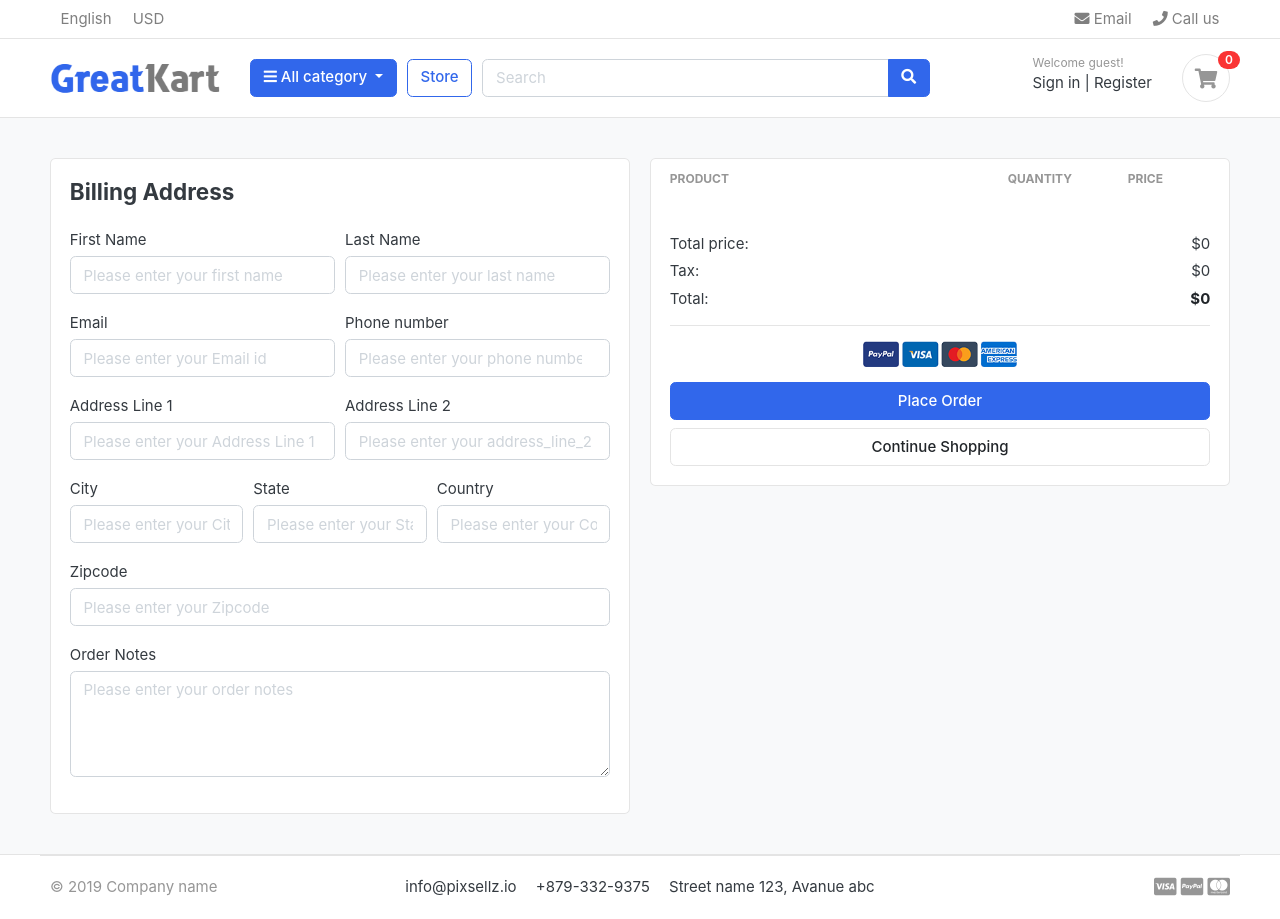
After one commit to mahirkambran/greatkart-django, a Django app: page /cart/checkout/ in a window 1280 px wide. The commit adds this page. Run offline with Django 5.2, Linux system fonts and the light colour scheme; tables that the repository leaves empty hold one stand-in row (values such as "Sample post"); lists and menus that the app fills with data are empty; some libraries are stand-ins or nearby versions; some web fonts are replaced.

Commit message:
Add new feature: checkout design side

```diff
--- a/carts/urls.py
+++ b/carts/urls.py
@@ -6,4 +6,7 @@ urlpatterns = [
     path('add_cart/<int:product_id>/', views.add_cart, name='add_cart'),
     path('remove_cart/<int:product_id>/<int:cart_item_id>/', views.remove_cart, name='remove_cart'),
     path('remove_cart_item/<int:product_id>/<int:cart_item_id>/', views.remove_cart_item, name='remove_cart_item'),
+
+
+    path('checkout/', views.checkout, name='checkout'),
 ]
--- a/carts/views.py
+++ b/carts/views.py
@@ -129,3 +129,28 @@ def cart(request , total=0,quantity=0, cart_items=None):
         'grand_total' : grand_total
         }
     return render(request, 'store/cart.html',context)
+
+
+
+def checkout(request, total=0,quantity=0, cart_items=None):
+    try:
+        tax = 0
+        grand_total = 0
+        cart = Cart.objects.get(cart_id =_cart_id(request))
+        cart_items = CartItem.objects.filter(cart=cart, is_active=True)
+        for cart_item in cart_items:
+            total += (cart_item.product.price * cart_item.  quantity)
+            quantity = cart_item.quantity
+        tax = (2 * total)/100
+        grand_total = total + tax
+    except ObjectDoesNotExist:
+        pass
+
+    context = {
+        'total' : total,
+        'quantity' : quantity,
+        'cart_items' : cart_items,
+        'tax' : tax,
+        'grand_total' : grand_total
+        }
+    return render(request, 'store/checkout.html',context)
--- a/templates/store/cart.html
+++ b/templates/store/cart.html
@@ -125,7 +125,7 @@
 			<p class="text-center mb-3">
 				<img src="{% static './images/misc/payments.png' %}" height="26">
 			</p>
-			<a href="./place-order.html" class="btn btn-primary btn-block"> Checkout </a>
+			<a href="{% url 'checkout' %}" class="btn btn-primary btn-block"> Checkout </a>
 			<a href="{% url 'store' %}" class="btn btn-light btn-block">Continue Shopping</a>
 		</div> <!-- card-body.// -->
 		</div> <!-- card.// -->
--- /dev/null
+++ b/templates/store/checkout.html
@@ -0,0 +1,169 @@
+{% extends 'base.html'%}
+{% load static %}
+
+{% block content %}
+
+
+
+
+<section class="section-content padding-y bg">
+<div class="container">
+
+<!-- ============================ COMPONENT 1 ================================= -->
+
+
+
+<div class="row">
+	<aside class="col-lg-6">
+<div class="card">
+    <div class="card-body">
+        <h4 class="card-title mb-4">Billing Address</h4>
+        <form action="" method="POST">
+            {% csrf_token %}
+            <div class="form-row">
+                <div class="col form-group">
+                    <label for="">First Name</label>
+                    <input type="text" class="form-control" placeholder="Please enter your first name" name="first_name" required>
+                </div>
+                <div class="col form-group">
+                    <label for="">Last Name</label>
+                    <input type="text" class="form-control" placeholder="Please enter your last name" name="last_name" required>
+                </div>
+            </div>
+            <div class="form-row">
+                <div class="col form-group">
+                    <label for="">Email</label>
+                    <input type="email" class="form-control" placeholder="Please enter your Email id" name="email" required>
+                </div>
+                <div class="col form-group">
+                    <label for="">Phone number</label>
+                    <input type="number" class="form-control" placeholder="Please enter your phone number" name="phone" required>
+                </div>
+            </div>
+            <div class="form-row">
+                <div class="col form-group">
+                    <label for="">Address Line 1</label>
+                    <input type="text" class="form-control" placeholder="Please enter your Address Line 1" name="address_line_1" required>
+                </div>
+                <div class="col form-group">
+                    <label for="">Address Line 2</label>
+                    <input type="text" class="form-control" placeholder="Please enter your address_line_2" name="address_line_2" required>
+                </div>
+            </div>
+            <div class="form-row">
+                <div class="col form-group">
+                    <label for="">City</label>
+                    <input type="text" class="form-control" placeholder="Please enter your City" name="city" required>
+                </div>
+                <div class="col form-group">
+                    <label for="">State</label>
+                    <input type="text" class="form-control" placeholder="Please enter your State" name="state" required>
+                </div>
+                <div class="col form-group">
+                    <label for="">Country</label>
+                    <input type="text" class="form-control" placeholder="Please enter your Country" name="country" required>
+                </div>
+                </div>
+                                <div class="form-row">
+                    <div class="col form-group">
+                        <label for="">Zipcode</label>
+                        <input type="text" class="form-control" placeholder="Please enter your Zipcode" name="zipcode" required>
+                    </div>
+                </div>
+                <div class="form-row">
+                    <div class="col form-group">
+                        <label for="">Order Notes</label>
+                        <textarea class="form-control" placeholder="Please enter your order notes" name="order_notes" rows="4"></textarea>
+                    </div>
+            </div>
+
+    </div>
+</div> <!-- card.// -->
+
+
+
+	</aside> <!-- col.// -->
+	<aside class="col-lg-6">
+
+
+		<div class="card">
+                    <table class="table table-borderless table-shopping-cart">
+<thead class="text-muted">
+<tr class="small text-uppercase">
+  <th scope="col">Product</th>
+  <th scope="col" width="120">Quantity</th>
+  <th scope="col" width="120">Price</th>
+</tr>
+</thead>
+<tbody>
+{% for cart_item in cart_items %}
+<tr>
+	<td>
+		<figure class="itemside align-items-center">
+			<div class="aside"><img src="{{ cart_item.product.images.url }}" class="img-sm"></div>
+			<figcaption class="info">
+				<a href="{{ cart_item.product.get_url }}" class="title text-dark">{{ cart_item.product.product_name }}</a>
+				<p class="text-muted small">
+					{% if cart_item.variations.all %}
+						{% for item in cart_item.variations.all %}
+							{{ item.variation_category | capfirst}} : {{ item.variation_value | capfirst }} <br>
+						{% endfor %}
+					{% endif %}
+				</p>
+			</figcaption>
+		</figure>
+	</td>
+	<td>
+		<!-- col.// -->
+         <div class="text-center">
+            <label class="text-center" for="">{{cart_item.quantity}}</label>
+         </div>
+	</td>
+	<td>
+		<div class="price-wrap">
+			<var class="price">${{ cart_item.sub_total }}</var>
+			<small class="text-muted">${{ cart_item.product.price }} each</small>
+		</div> <!-- price-wrap .// -->
+	</td>
+</tr>
+{% endfor %}
+
+
+</tbody>
+</table>
+
+		<div class="card-body">
+			<dl class="dlist-align">
+			  <dt>Total price:</dt>
+			  <dd class="text-right">${{total}}</dd>
+			</dl>
+			<dl class="dlist-align">
+			  <dt>Tax:</dt>
+			  <dd class="text-right"> ${{ tax }}</dd>
+			</dl>
+			<dl class="dlist-align">
+			  <dt>Total:</dt>
+			  <dd class="text-right text-dark b"><strong>${{ grand_total }}</strong></dd>
+			</dl>
+			<hr>
+			<p class="text-center mb-3">
+				<img src="{% static './images/misc/payments.png' %}" height="26">
+			</p>
+			<button type="submit" class="btn btn-primary btn-block">Place Order</button>
+			<a href="{% url 'store' %}" class="btn btn-light btn-block">Continue Shopping</a>
+            </form>
+		</div> <!-- card-body.// -->
+		</div> <!-- card.// -->
+
+</aside> <!-- col.// -->
+
+
+</div> <!-- row.// -->
+
+<!-- ============================ COMPONENT 1 END .// ================================= -->
+
+</div> <!-- container .//  -->
+</section>
+
+
+{% endblock %}
```
